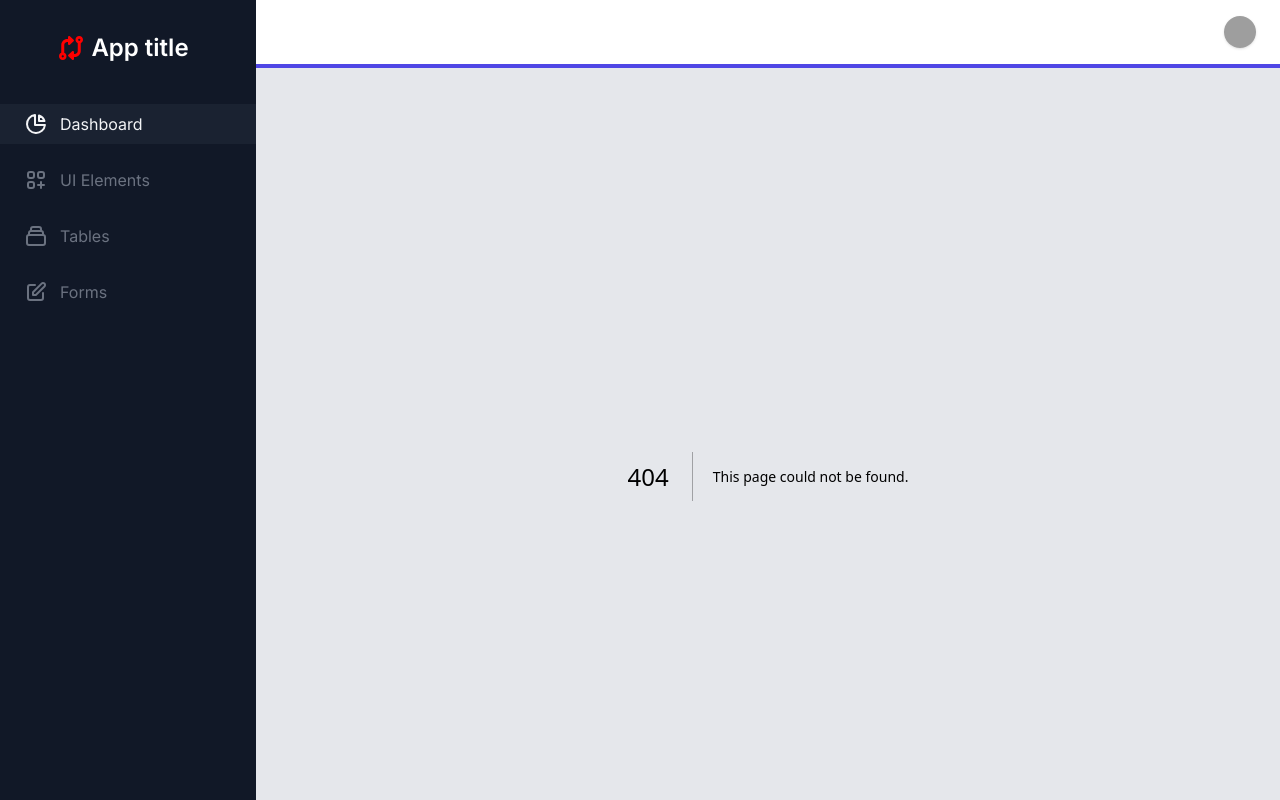
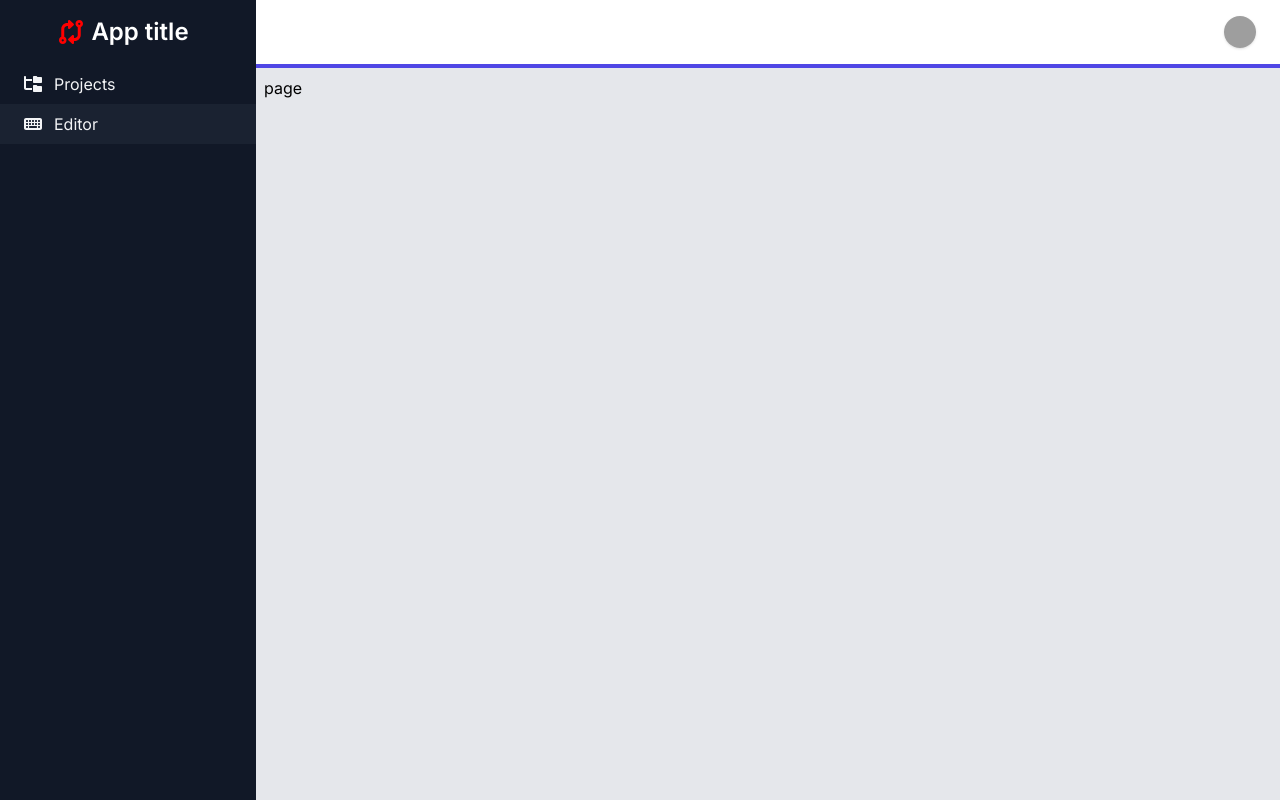
Before and after one commit to piotr-placzek/projects-hub, a Next.js app: page /ide in a window 1280 px wide. Before the commit this address had no page. Built offline with nearby package versions, Linux system fonts and the light colour scheme; grey boxes are pictures that could not be loaded.

Commit message:
prepare navigation

```diff
--- a/app/components/client/Sidebar.tsx
+++ b/app/components/client/Sidebar.tsx
@@ -1,13 +1,11 @@
 'use client';
 
-import appConfig from '@/app/configs/app.config';
 import SidebarContext from '@/app/contexts/SidebarContext';
-import { faCodeCompare } from '@fortawesome/free-solid-svg-icons';
-import { FontAwesomeIcon } from '@fortawesome/react-fontawesome';
+import { ReactComponentProps } from '@/app/react-component-properties.type';
 import clsx from 'clsx';
 import { useContext } from 'react';
 
-export default function Sidebar() {
+export default function Sidebar({ children }: ReactComponentProps) {
     const { sidebarOpen, setSidebarOpen } = useContext(SidebarContext);
     return (
         <>
@@ -36,93 +34,7 @@ export default function Sidebar() {
                             true,
                     },
                 ])}>
-                <div className="flex items-center justify-center mt-8">
-                    <div className="flex items-center">
-                        <FontAwesomeIcon icon={faCodeCompare} style={{ color: 'red', fontSize: '1.5rem' }} />
-                        <span className="mx-2 text-2xl font-semibold text-white">{appConfig.meta.title}</span>
-                    </div>
-                </div>
-
-                <nav className="mt-10">
-                    <a className="flex items-center px-6 py-2 mt-4 text-gray-100 bg-gray-700 bg-opacity-25" href="#">
-                        <svg
-                            className="w-6 h-6"
-                            xmlns="http://www.w3.org/2000/svg"
-                            fill="none"
-                            viewBox="0 0 24 24"
-                            stroke="currentColor">
-                            <path
-                                stroke-linecap="round"
-                                stroke-linejoin="round"
-                                stroke-width="2"
-                                d="M11 3.055A9.001 9.001 0 1020.945 13H11V3.055z"></path>
-                            <path
-                                stroke-linecap="round"
-                                stroke-linejoin="round"
-                                stroke-width="2"
-                                d="M20.488 9H15V3.512A9.025 9.025 0 0120.488 9z"></path>
-                        </svg>
-
-                        <span className="mx-3">Dashboard</span>
-                    </a>
-
-                    <a
-                        className="flex items-center px-6 py-2 mt-4 text-gray-500 hover:bg-gray-700 hover:bg-opacity-25 hover:text-gray-100"
-                        href="#">
-                        <svg
-                            className="w-6 h-6"
-                            xmlns="http://www.w3.org/2000/svg"
-                            fill="none"
-                            viewBox="0 0 24 24"
-                            stroke="currentColor">
-                            <path
-                                stroke-linecap="round"
-                                stroke-linejoin="round"
-                                stroke-width="2"
-                                d="M17 14v6m-3-3h6M6 10h2a2 2 0 002-2V6a2 2 0 00-2-2H6a2 2 0 00-2 2v2a2 2 0 002 2zm10 0h2a2 2 0 002-2V6a2 2 0 00-2-2h-2a2 2 0 00-2 2v2a2 2 0 002 2zM6 20h2a2 2 0 002-2v-2a2 2 0 00-2-2H6a2 2 0 00-2 2v2a2 2 0 002 2z"></path>
-                        </svg>
-
-                        <span className="mx-3">UI Elements</span>
-                    </a>
-
-                    <a
-                        className="flex items-center px-6 py-2 mt-4 text-gray-500 hover:bg-gray-700 hover:bg-opacity-25 hover:text-gray-100"
-                        href="#">
-                        <svg
-                            className="w-6 h-6"
-                            xmlns="http://www.w3.org/2000/svg"
-                            fill="none"
-                            viewBox="0 0 24 24"
-                            stroke="currentColor">
-                            <path
-                                stroke-linecap="round"
-                                stroke-linejoin="round"
-                                stroke-width="2"
-                                d="M19 11H5m14 0a2 2 0 012 2v6a2 2 0 01-2 2H5a2 2 0 01-2-2v-6a2 2 0 012-2m14 0V9a2 2 0 00-2-2M5 11V9a2 2 0 012-2m0 0V5a2 2 0 012-2h6a2 2 0 012 2v2M7 7h10"></path>
-                        </svg>
-
-                        <span className="mx-3">Tables</span>
-                    </a>
-
-                    <a
-                        className="flex items-center px-6 py-2 mt-4 text-gray-500 hover:bg-gray-700 hover:bg-opacity-25 hover:text-gray-100"
-                        href="#">
-                        <svg
-                            className="w-6 h-6"
-                            xmlns="http://www.w3.org/2000/svg"
-                            fill="none"
-                            viewBox="0 0 24 24"
-                            stroke="currentColor">
-                            <path
-                                stroke-linecap="round"
-                                stroke-linejoin="round"
-                                stroke-width="2"
-                                d="M11 5H6a2 2 0 00-2 2v11a2 2 0 002 2h11a2 2 0 002-2v-5m-1.414-9.414a2 2 0 112.828 2.828L11.828 15H9v-2.828l8.586-8.586z"></path>
-                        </svg>
-
-                        <span className="mx-3">Forms</span>
-                    </a>
-                </nav>
+                {children}
             </div>
         </>
     );
--- /dev/null
+++ b/app/components/server/AppTitleBanner.tsx
@@ -0,0 +1,17 @@
+import appConfig from '@/app/configs/app.config';
+import { ReactComponentProps } from '@/app/react-component-properties.type';
+import { faCodeCompare } from '@fortawesome/free-solid-svg-icons';
+import { FontAwesomeIcon } from '@fortawesome/react-fontawesome';
+
+function AppTitleBanner({className}: ReactComponentProps) {
+    return (
+        <div className={'flex items-center justify-center ' + className}>
+            <div className='flex items-center'>
+                <FontAwesomeIcon icon={faCodeCompare} style={{ color: 'red', fontSize: '1.5rem' }} />
+                <span className='mx-2 text-2xl font-semibold text-white'>{appConfig.meta.title}</span>
+            </div>
+        </div>
+    );
+}
+
+export default AppTitleBanner;
--- /dev/null
+++ b/app/components/server/navigation/Navigation.tsx
@@ -0,0 +1,30 @@
+import clsx from 'clsx';
+import NavigationItem, { NavigationItemProps } from './NavigationItem';
+
+
+export type NavigationProps = {
+    items: NavigationItemProps[];
+    className: {
+        nav: string;
+        link: string;
+        activeLink: string;
+    };
+};
+
+export default function Navigation({ className, items }: NavigationProps) {
+    return (
+        <nav className={className.nav}>
+            {items
+                .sort((a, b) => a.position! - b.position!)
+                .map((item: NavigationItemProps) => (
+                    <NavigationItem
+                        href={item.href}
+                        text={item.text}
+                        faIcon={item.faIcon}
+                        className={className.link}
+                        activeClassName={className.activeLink}
+                    />
+                ))}
+        </nav>
+    );
+}
--- /dev/null
+++ b/app/components/server/navigation/NavigationItem.tsx
@@ -0,0 +1,37 @@
+'use client';
+import { ReactComponentProps } from '@/app/react-component-properties.type';
+import { IconDefinition } from '@fortawesome/fontawesome-svg-core';
+import { FontAwesomeIcon } from '@fortawesome/react-fontawesome';
+import Link from 'next/link';
+import { usePathname } from 'next/navigation';
+
+export type NavigationItemProps = {
+    href: string;
+    text: string;
+    faIcon: IconDefinition;
+    position: number;
+};
+
+function NavigationItem({
+    href,
+    text,
+    faIcon,
+    className,
+    activeClassName,
+}: Omit<NavigationItemProps, 'position'> & ReactComponentProps & { activeClassName: string }) {
+    const route = usePathname();
+
+    function isActive(): boolean {
+        console.log(route);
+        return route === href;
+    }
+
+    return (
+        <Link href={href} className={`${className} ${isActive() ? activeClassName : ''}`}>
+            <FontAwesomeIcon icon={faIcon}></FontAwesomeIcon>
+            <span className="mx-3">{text}</span>
+        </Link>
+    );
+}
+
+export default NavigationItem;
--- /dev/null
+++ b/app/configs/navigation.config.ts
@@ -0,0 +1,19 @@
+import { faFolderTree, faKeyboard } from '@fortawesome/free-solid-svg-icons';
+import { NavigationItemProps } from '../components/server/navigation/NavigationItem';
+
+const navigationConfig: Required<NavigationItemProps>[] = [
+    {
+        href: '/',
+        text: 'Projects',
+        faIcon: faFolderTree,
+        position: 0,
+    },
+    {
+        href: '/ide',
+        text: 'Editor',
+        faIcon: faKeyboard,
+        position: 1,
+    },
+];
+
+export default navigationConfig;
--- a/app/contexts/SidebarContext.tsx
+++ b/app/contexts/SidebarContext.tsx
@@ -1,5 +1,6 @@
 'use client';
-import React, { ReactNode, useState } from 'react';
+import React, { useState } from 'react';
+import { ReactComponentProps } from '../react-component-properties.type';
 
 type SidebarContextType = {
     sidebarOpen: boolean;
@@ -11,7 +12,7 @@ export const SidebarContext = React.createContext<SidebarContextType>({
     setSidebarOpen: (v: boolean) => {},
 });
 
-export function SidebarContextProvider({ children }: { children: ReactNode }) {
+export function SidebarContextProvider({ children }: ReactComponentProps) {
     const [sidebarOpen, setSidebarOpen] = useState<boolean>(false);
     const value: SidebarContextType = {
         sidebarOpen,
--- /dev/null
+++ b/app/ide/page.tsx
@@ -0,0 +1,9 @@
+import React from 'react'
+
+function page() {
+  return (
+    <div>page</div>
+  )
+}
+
+export default page
--- a/app/layout.tsx
+++ b/app/layout.tsx
@@ -5,9 +5,12 @@ import { Inter } from 'next/font/google';
 import { ReactNode } from 'react';
 import Header from './components/client/Header';
 import Sidebar from './components/client/Sidebar';
+import Navigation from './components/server/navigation/Navigation';
 import appConfig from './configs/app.config';
 import { SidebarContextProvider } from './contexts/SidebarContext';
 import './globals.css';
+import navigationConfig from './configs/navigation.config';
+import AppTitleBanner from './components/server/AppTitleBanner';
 
 faConfig.autoAddCss = false;
 const inter = Inter({ subsets: ['latin'] });
@@ -35,7 +38,17 @@ function Content({ children }: { children: ReactNode }) {
     return (
         <body className={inter.className}>
             <div className="flex h-screen bg-gray-200">
-                <Sidebar />
+                <Sidebar>
+                    <AppTitleBanner className="mt-4 mb-4" />
+                    <Navigation
+                        className={{
+                            nav: '',
+                            link: 'flex items-center px-6 py-2 text-gray-100',
+                            activeLink: 'bg-gray-700 bg-opacity-25',
+                        }}
+                        items={navigationConfig}
+                    />
+                </Sidebar>
                 <div className="flex flex-col flex-1 overflow-hidden">
                     <Header />
                     <main className="flex-1 overflow-x-hidden overflow-y-auto bg-gray-200 p-2">{children}</main>
--- /dev/null
+++ b/app/react-component-properties.type.ts
@@ -0,0 +1,6 @@
+import { ReactNode } from 'react';
+
+export type ReactComponentProps = {
+    children?: ReactNode;
+    className?: string;
+};
```
